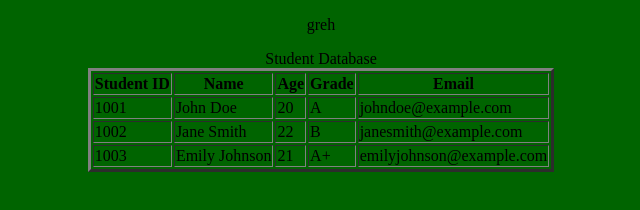
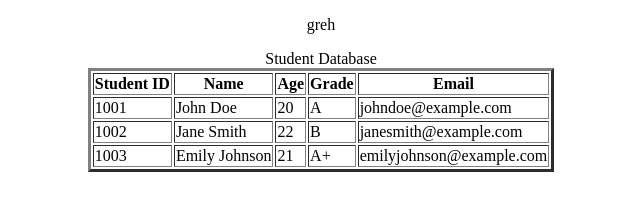
Before and after one commit to rupkatha3024/htmlclass, a plain HTML site: page index.html in a window 1280 px wide. Shown: the whole page, without its empty margins (319-959 px from the left). Drawn offline with Linux system fonts and the light colour scheme.

Commit message:
index.html

```diff
--- a/index.html
+++ b/index.html
@@ -5,7 +5,7 @@
     <title>Rupkatha</title>
 
 </head>
-<body bgcolor=darkgreen>
+<body>
 <p align=center>greh
 <center> <table border=3>Student Database
         <tr>
```
